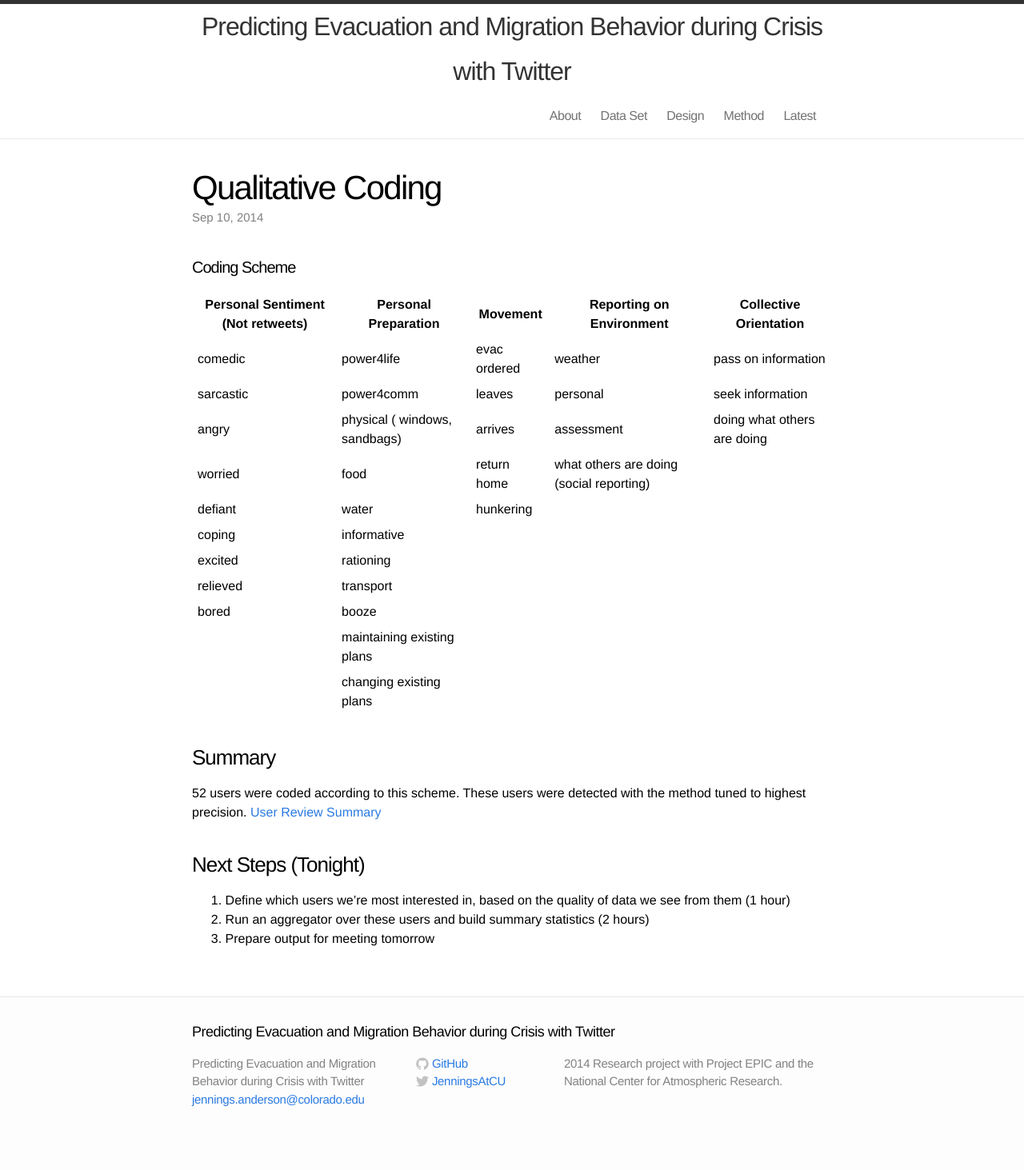
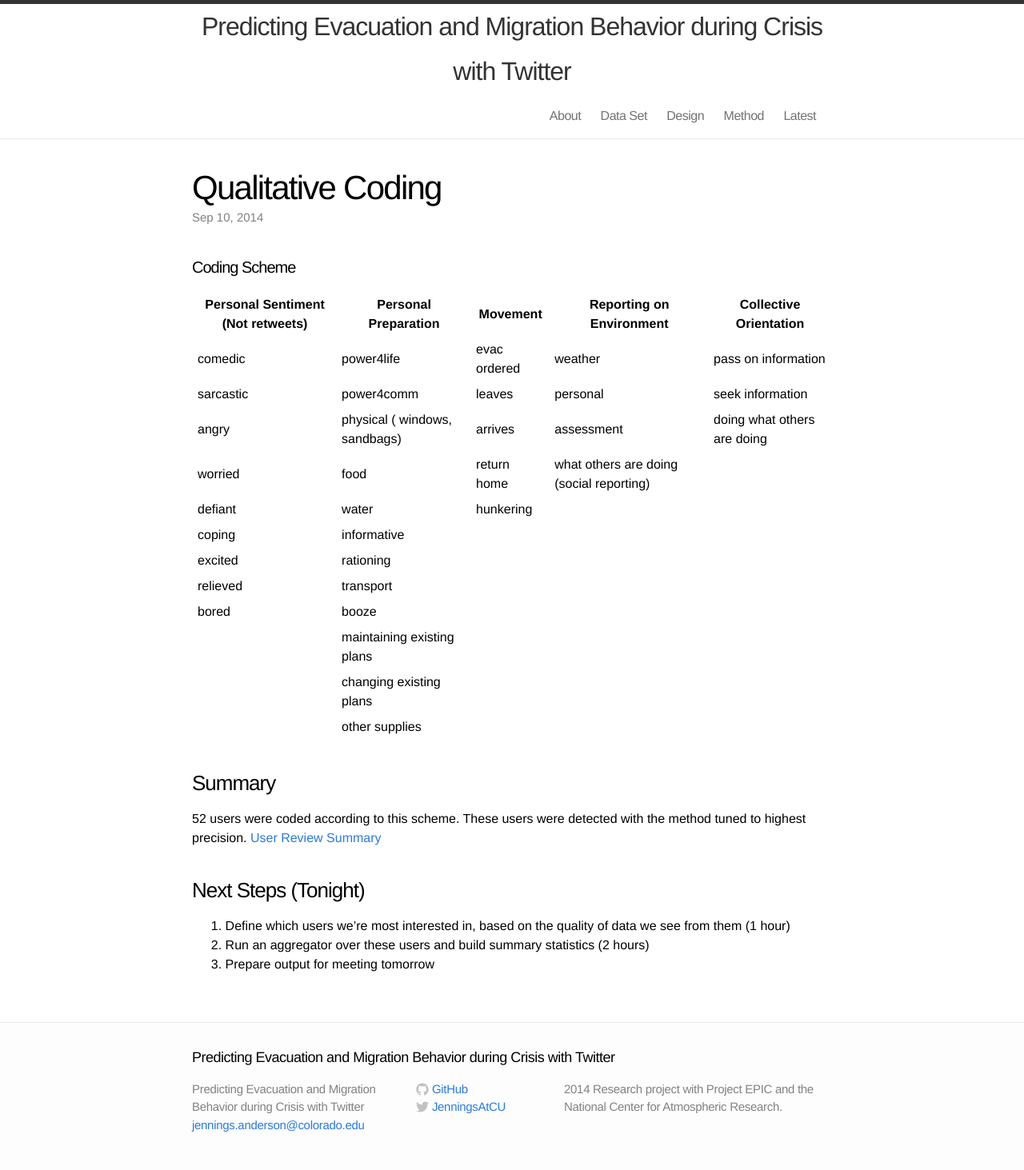
Before and after one commit to jenningsanderson/Twitter-Evacuation-Patterns, a Jekyll site: the page built from _posts/2014-09-07-Qualitative-Coding.md, in a window 1280 px wide. Shown: the whole page at 80% size. Built offline with Jekyll 4.4.1, drawn with Linux system fonts in a browser that asks for light colours; before the commit the page ends 1431 px from its top, so only the background shows below that.

Commit message:
updating this

```diff
--- a/_posts/2014-09-07-Qualitative-Coding.md
+++ b/_posts/2014-09-07-Qualitative-Coding.md
@@ -20,6 +20,7 @@ permalink: "/coding"
 | bored     | booze       |             |                        |
 |           | maintaining existing plans|
 |           | changing existing plans |
+|           | other supplies | | |
 
 
 
```
